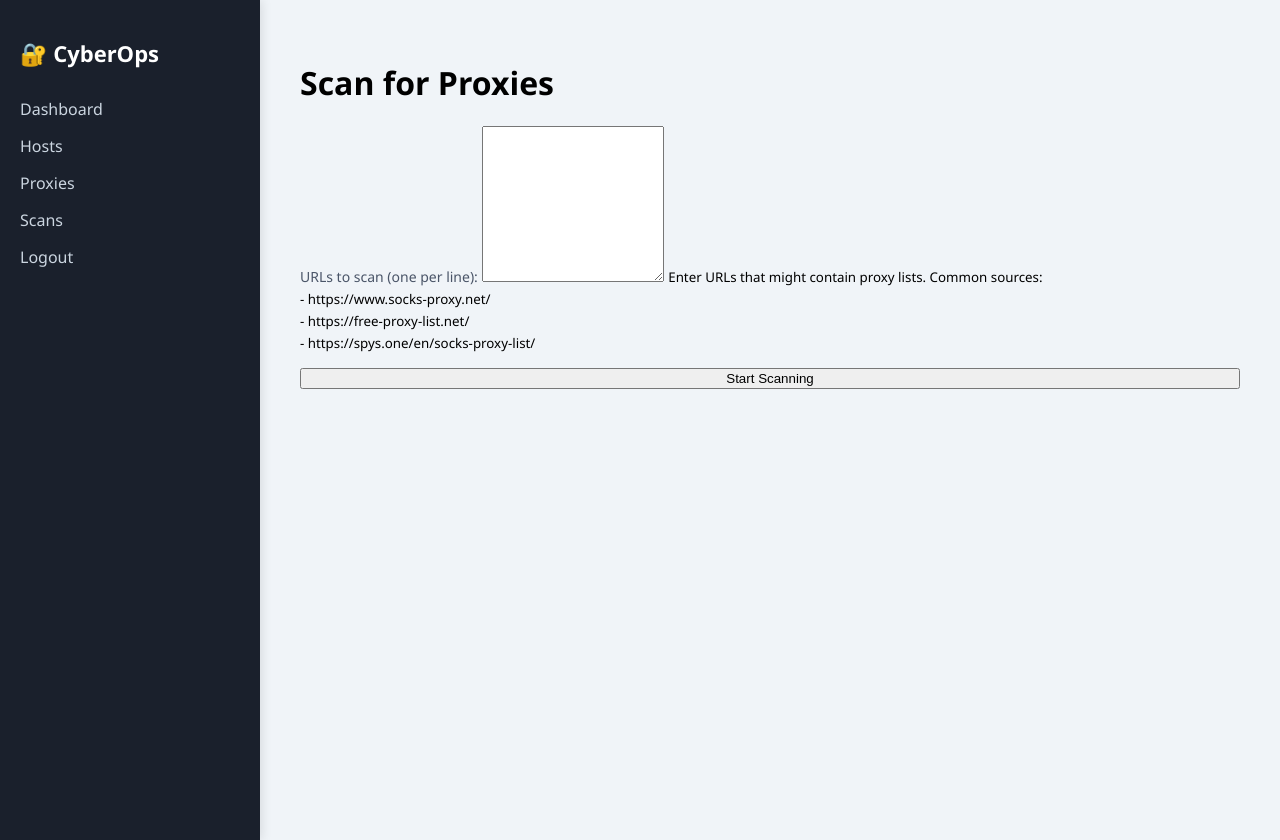
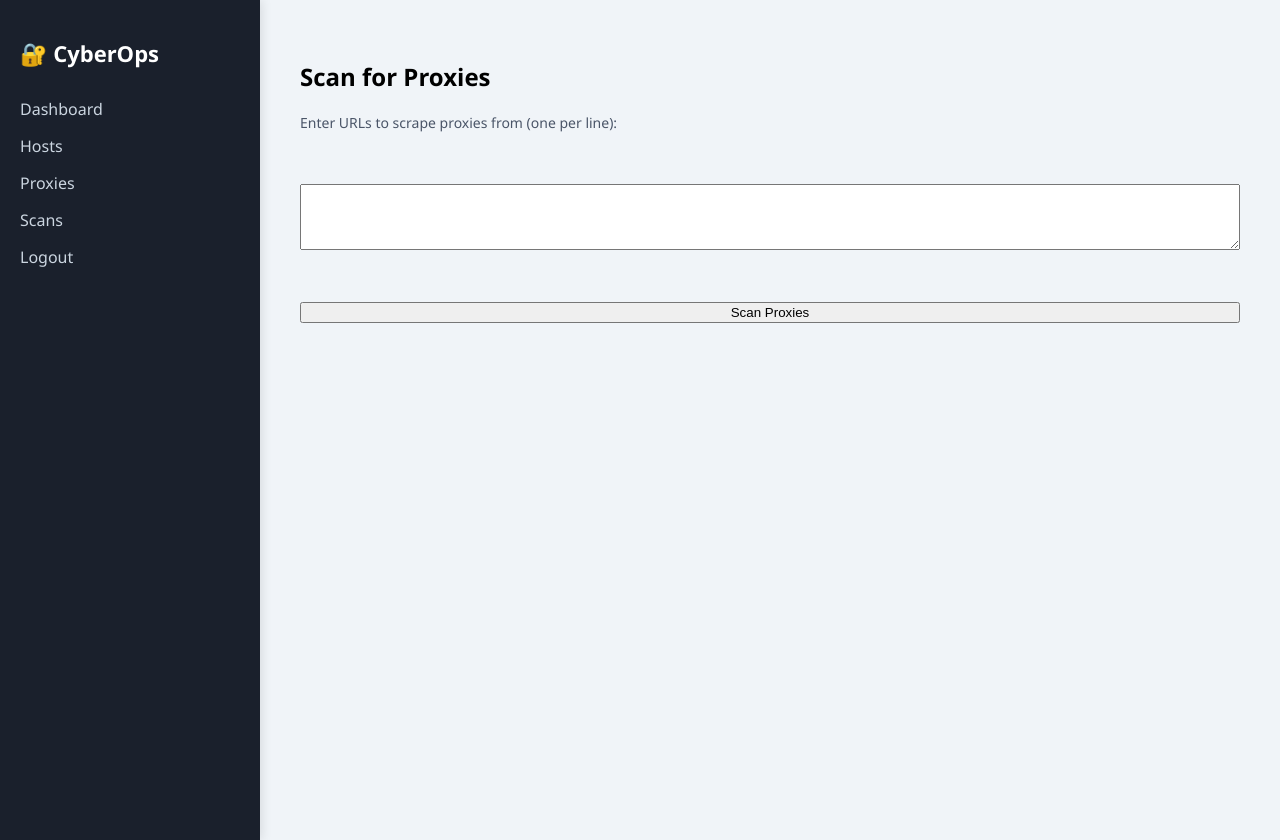
Before and after one commit to LM-Codespace/Dashboard-Flask, a Flask app: page /proxies/scan_proxies in a window 1280 px wide. Run offline with Flask 3, Linux system fonts and the light colour scheme; some libraries are stand-ins or nearby versions.

Commit message:
Update scan_proxies.html

```diff
--- a/templates/scan_proxies.html
+++ b/templates/scan_proxies.html
@@ -1,19 +1,12 @@
 {% extends "base.html" %}
+
 {% block content %}
-    <h1>Scan for Proxies</h1>
+<h2>Scan for Proxies</h2>
 
-    <form method="POST" action="{{ url_for('scan_proxies') }}">
-        <div class="form-group">
-            <label for="urls">URLs to scan (one per line):</label>
-            <textarea id="urls" name="urls" rows="10" class="form-control" required></textarea>
-            <small class="form-text">
-                Enter URLs that might contain proxy lists. Common sources:<br>
-                - https://www.socks-proxy.net/<br>
-                - https://free-proxy-list.net/<br>
-                - https://spys.one/en/socks-proxy-list/
-            </small>
-        </div>
+<form action="{{ url_for('proxies.scan_proxies') }}" method="POST">
+    <label for="urls">Enter URLs to scrape proxies from (one per line):</label><br>
+    <textarea id="urls" name="urls" rows="4" cols="50"></textarea><br>
+    <button type="submit">Scan Proxies</button>
+</form>
 
-        <button type="submit" class="btn">Start Scanning</button>
-    </form>
 {% endblock %}
```
